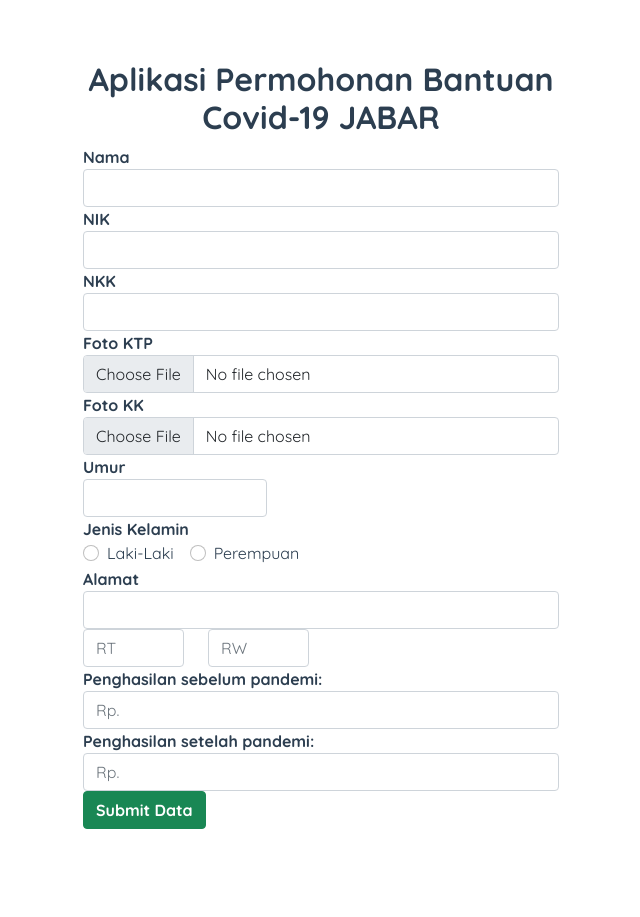
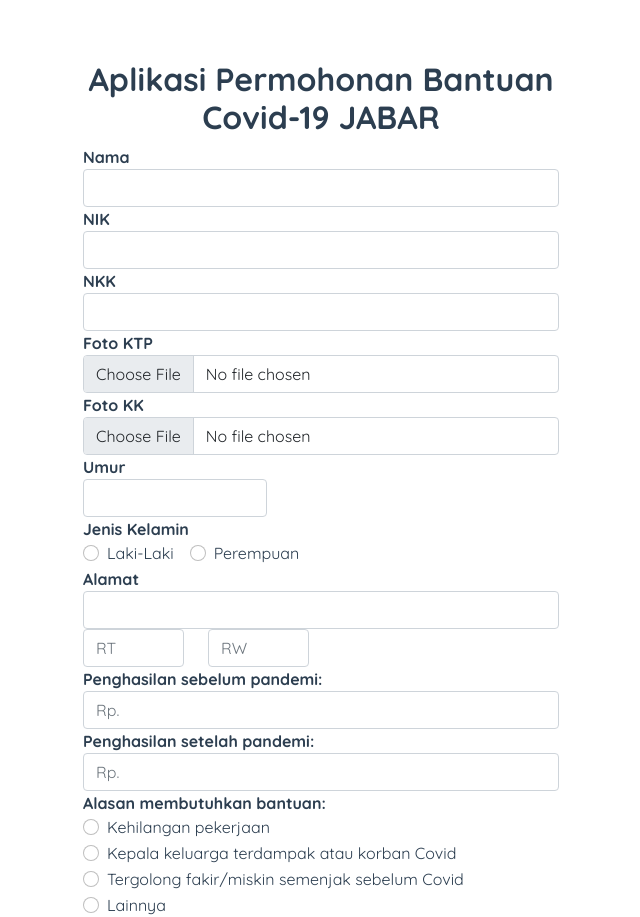
Before and after one commit to nazzalra/permohonan-bantuan-pandemi, a Vue app: page / in a window 1280 px wide. Shown: the top 917 px of the page, without its empty margins (319-959 px from the left). Before the commit the page ends 829 px from the top, so only its background shows below. Built offline with nearby package versions, Linux system fonts and the light colour scheme.

Commit message:
create and validate userData alasan_bantuan

```diff
--- a/src/components/FormValidation.vue
+++ b/src/components/FormValidation.vue
@@ -244,6 +244,64 @@
     </div>
 
     <div class="form-group">
+      <label class="fw-bold">Alasan membutuhkan bantuan:</label>
+      <div class="form-group">
+        <div class="form-check" :class="{ 'is-invalid': isError('alasan') }">
+          <input
+            class="form-check-input"
+            type="radio"
+            name="alasan"
+            v-model="userData.alasan.default"
+            :value="ALASANBANTUAN['1']"
+          />
+          <label class="form-check-label fw-normal">{{ ALASANBANTUAN["1"] }}</label>
+        </div>
+        <div class="form-check" :class="{ 'is-invalid': isError('alasan') }">
+          <input
+            class="form-check-input"
+            type="radio"
+            name="alasan"
+            v-model="userData.alasan.default"
+            :value="ALASANBANTUAN['2']"
+          />
+          <label class="form-check-label fw-normal">{{ ALASANBANTUAN["2"] }}</label>
+        </div>
+        <div class="form-check" :class="{ 'is-invalid': isError('alasan') }">
+          <input
+            class="form-check-input"
+            type="radio"
+            name="alasan"
+            v-model="userData.alasan.default"
+            :value="ALASANBANTUAN['3']"
+          />
+          <label class="form-check-label fw-normal">{{ ALASANBANTUAN["3"] }}</label>
+        </div>
+        <div class="form-check" :class="{ 'is-invalid': isError('alasan') }">
+          <input
+            class="form-check-input"
+            type="radio"
+            name="alasan"
+            v-model="userData.alasan.default"
+            :value="ALASANBANTUAN['4']"
+          />
+          <label class="form-check-label fw-normal">{{ ALASANBANTUAN["4"] }}</label>
+        </div>
+        <div v-if="userData.alasan.default == ALASANBANTUAN['4']">
+          <input
+            type="text"
+            class="form-control"
+            v-model="userData.alasan.manual"
+            placeholder="Tulis alasan disini"
+          />
+        </div>
+
+        <div v-if="isError('alasan')" class="invalid-feedback">
+          <span v-if="isInvalid('alasan.default', 'required')">*Pilih alasan</span>
+        </div>
+      </div>
+    </div>
+
+    <div class="form-group">
       <button class="btn btn-block btn-success fw-bold">Submit Data</button>
     </div>
   </form>
@@ -252,7 +310,7 @@
 import useVuelidate from "@vuelidate/core";
 import { required, numeric, maxLength, minLength, minValue, alphaNum } from "@vuelidate/validators";
 import { imgFilesize, imgFormat } from "@/customValidator";
-import { JENISKELAMIN } from "@/enums";
+import { JENISKELAMIN, ALASANBANTUAN } from "@/enums";
 
 export default {
   setup() {
@@ -277,8 +335,13 @@ export default {
           sebelum_pandemi: "",
           setelah_pandemi: "",
         },
+        alasan: {
+          default: "",
+          manual: "",
+        },
       },
       JENISKELAMIN,
+      ALASANBANTUAN,
       isSubmit: false,
     };
   },
@@ -340,6 +403,11 @@ export default {
             numeric,
           },
         },
+        alasan: {
+          default: {
+            required,
+          },
+        },
       },
     };
   },
@@ -378,5 +446,10 @@ export default {
       }).format(value);
     },
   },
+  watch: {
+    "userData.alasan.default": function() {
+      this.userData.alasan.manual = "";
+    },
+  },
 };
 </script>
--- a/src/enums.js
+++ b/src/enums.js
@@ -2,7 +2,14 @@ const JENISKELAMIN = Object.freeze( {
     L: "lakilaki",
     P: "perempuan",
 } );
+const ALASANBANTUAN = Object.freeze( {
+    1: "Kehilangan pekerjaan",
+    2: "Kepala keluarga terdampak atau korban Covid",
+    3: "Tergolong fakir/miskin semenjak sebelum Covid",
+    4: "Lainnya",
+} )
 
 module.exports = {
-    JENISKELAMIN
+    JENISKELAMIN,
+    ALASANBANTUAN,
 }
```
